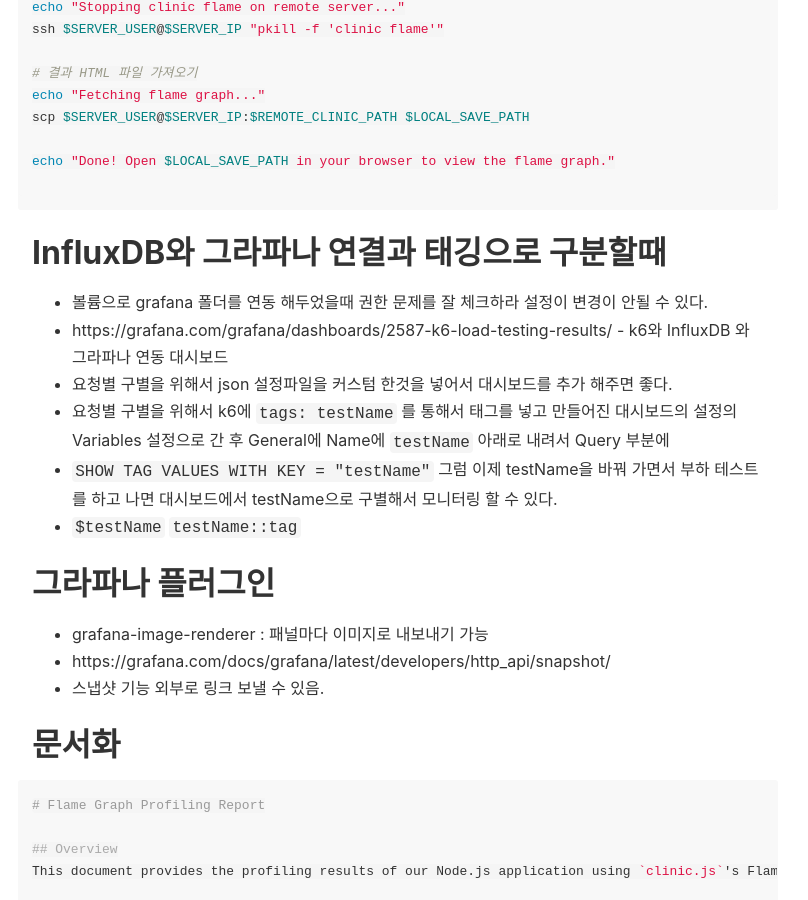
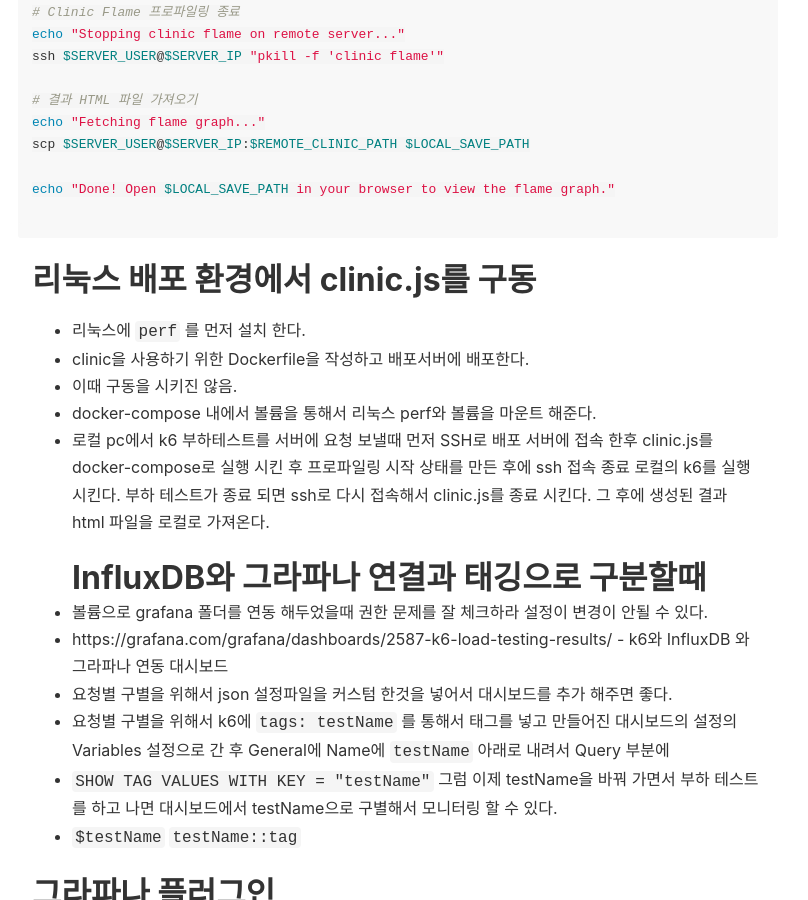
Before and after one commit to yanggwangseong/Article, a Jekyll site: the page built from _notes/wating/프로 파일링과 프레임 그래프.md, in a window 1280 px wide and 900 px high, scrolled down 3030 px. Shown: the whole window, without its empty margins (104-912 px from the left). Built offline with Jekyll 4.4.1, drawn with Linux system fonts in a browser that asks for light colours; some web fonts are replaced; some of the changed text lies outside the part shown.

````diff
--- a/_notes/wating/프로 파일링과 프레임 그래프.md
+++ b/_notes/wating/프로 파일링과 프레임 그래프.md
@@ -9,8 +9,10 @@
 	- k6 부하 테스트 정보
 	- 플레임 그래프 정보
 
+
 # 프로파일링 도구가 많다
 
+- [하이퍼 커넥트에서는 프로파일링 도구로 flamebearer사용](https://github.com/mapbox/flamebearer)  [하이퍼커넥트글](https://hyperconnect.github.io/2020/02/11/Node-cpu-debug.html)
 - https://grafana.com/docs/grafana/latest/panels-visualizations/visualizations/flame-graph/
 - https://grafana.com/oss/pyroscope/
 - https://grafana.com/docs/pyroscope/latest/configure-client/language-sdks/nodejs/
@@ -113,7 +115,13 @@
 
 ```
 
+# 리눅스 배포 환경에서 clinic.js를 구동
 
+- 리눅스에 `perf` 를 먼저 설치 한다.
+- clinic을 사용하기 위한 Dockerfile을 작성하고 배포서버에 배포한다.
+- 이때 구동을 시키진 않음.
+- docker-compose 내에서 볼륨을 통해서 리눅스 perf와 볼륨을 마운트 해준다.
+- 로컬 pc에서 k6 부하테스트를 서버에 요청 보낼때 먼저 SSH로 배포 서버에 접속 한후 clinic.js를 docker-compose로 실행 시킨 후 프로파일링 시작 상태를 만든 후에 ssh 접속 종료 로컬의 k6를 실행 시킨다. 부하 테스트가 종료 되면 ssh로 다시 접속해서 clinic.js를 종료 시킨다. 그 후에 생성된 결과 html 파일을 로컬로 가져온다.
 # InfluxDB와 그라파나 연결과 태깅으로 구분할때
 
 - 볼륨으로 grafana 폴더를 연동 해두었을때 권한 문제를 잘 체크하라 설정이 변경이 안될 수 있다.
````
Also changed, not shown: _notes/wating/빌드 성능과 번들러 최적화.md (added, +13 -0 lines).
